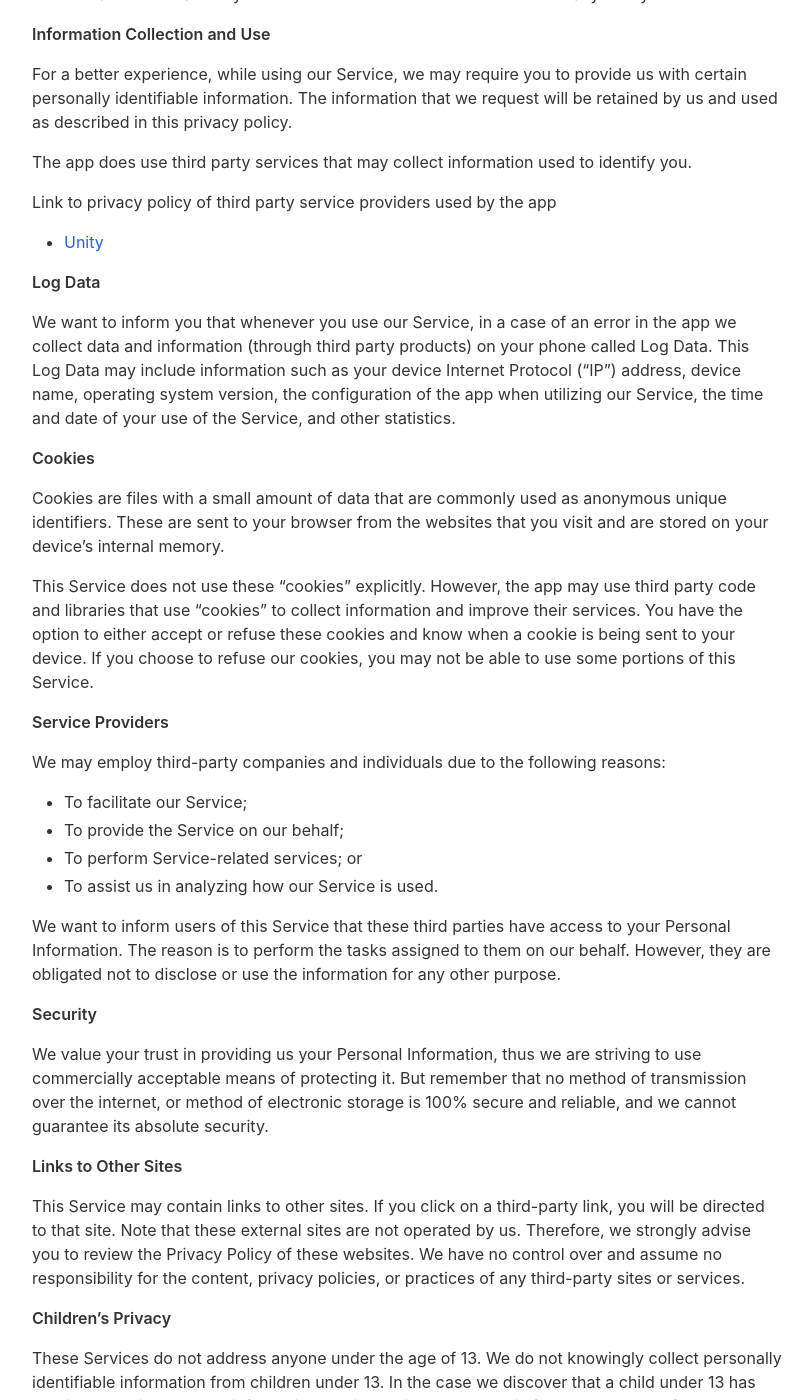
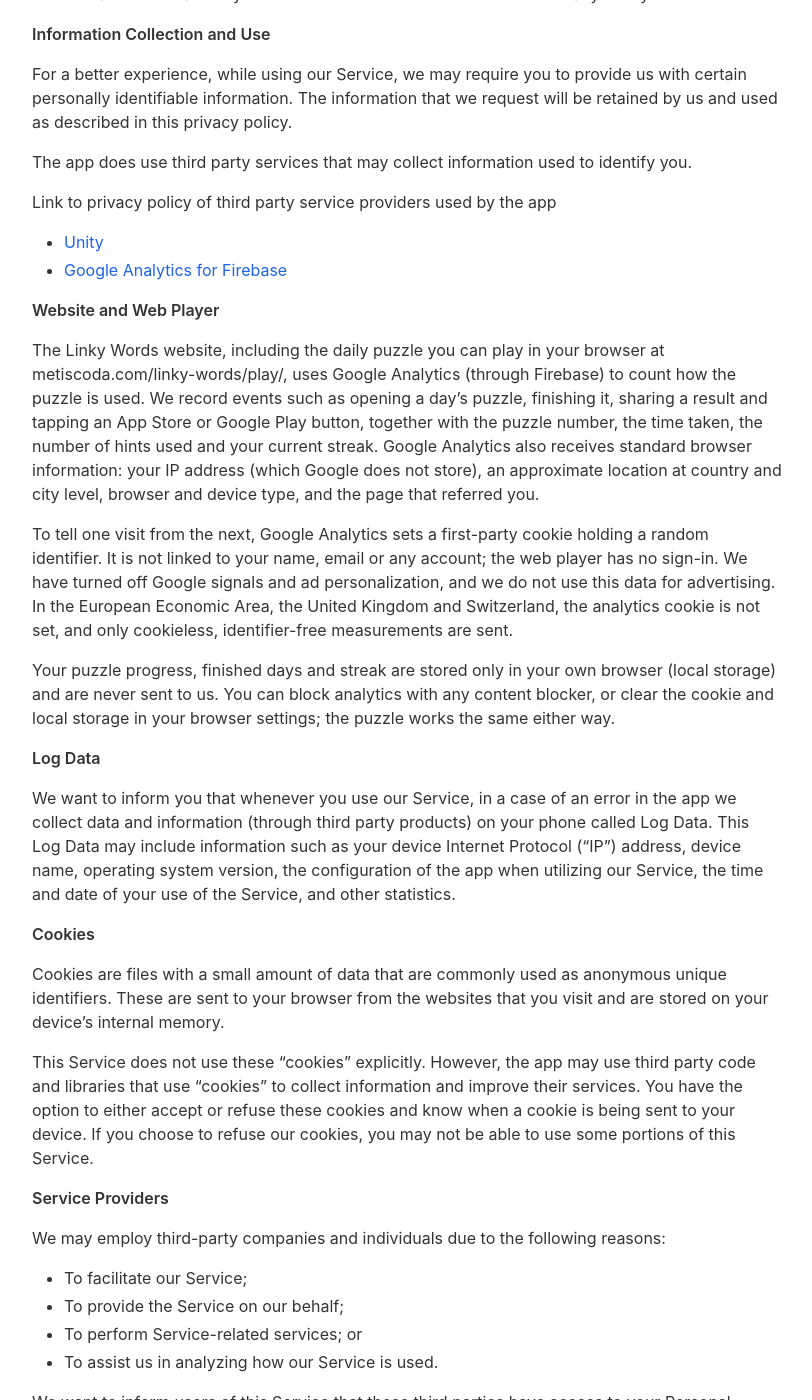
Before and after one commit to metiscoda/linky-words, a Jekyll site: the page built from _pages/privacypolicy.md, in a window 1280 px wide and 1400 px high, scrolled down 467 px. Shown: the whole window, without its empty margins (233-1045 px from the left). Built offline with Jekyll 4.4.1, drawn with Linux system fonts in a browser that asks for light colours; nearby versions of some CDN libraries; some of the changed text lies outside the part shown.

Commit message:
Measure the web daily and sell the app on what it adds
The player ran blind: no way to tell how many people opened a day,
finished one or tapped a store button, which is the whole test of whether
the web daily is worth continuing. play/analytics.js sends those four
events to GA4 (web_daily_open, web_day_complete, web_store_click,
web_share) through the Firebase web app. No ad storage or Google signals
anywhere, and in the EEA, UK and Switzerland, where there is no consent
banner, the analytics cookie is off too. If the script is blocked the game
plays the same, and a store tap never waits more than 0.7s for the event.

The pitch after a finished day promised "all 73 days", which a player
never sees, and a streak the web already keeps. It now sells what only
the app has: 390 more grids across Classic, Geography and Mythology for a
first-time player, and the 7pm reminder for anyone on a streak.

The App Store button carries Apple's campaign tokens, so web installs on
iOS show up in App Store Connect, split by ?src= like the Play referrer.
The privacy policy gains a section on the website and web player, and the
player's footer links to it.

Co-Authored-By: Claude Opus 5.5 (1M context) <noreply@anthropic.com>
Claude-Session: https://claude.ai/code/session_018sNThUJ2tMgqBVg4YmHE7C

```diff
--- a/_pages/privacypolicy.md
+++ b/_pages/privacypolicy.md
@@ -23,6 +23,15 @@ The app does use third party services that may collect information used to ident
 Link to privacy policy of third party service providers used by the app
 
 *   [Unity](https://unity3d.com/legal/privacy-policy)
+*   [Google Analytics for Firebase](https://firebase.google.com/support/privacy)
+
+**Website and Web Player**
+
+The Linky Words website, including the daily puzzle you can play in your browser at metiscoda.com/linky-words/play/, uses Google Analytics (through Firebase) to count how the puzzle is used. We record events such as opening a day's puzzle, finishing it, sharing a result and tapping an App Store or Google Play button, together with the puzzle number, the time taken, the number of hints used and your current streak. Google Analytics also receives standard browser information: your IP address (which Google does not store), an approximate location at country and city level, browser and device type, and the page that referred you.
+
+To tell one visit from the next, Google Analytics sets a first-party cookie holding a random identifier. It is not linked to your name, email or any account; the web player has no sign-in. We have turned off Google signals and ad personalization, and we do not use this data for advertising. In the European Economic Area, the United Kingdom and Switzerland, the analytics cookie is not set, and only cookieless, identifier-free measurements are sent.
+
+Your puzzle progress, finished days and streak are stored only in your own browser (local storage) and are never sent to us. You can block analytics with any content blocker, or clear the cookie and local storage in your browser settings; the puzzle works the same either way.
 
 **Log Data**
 
--- a/play/index.html
+++ b/play/index.html
@@ -66,7 +66,8 @@
     </div>
     <p class="streak" id="d-streak"></p>
     <div class="cta">
-      <p class="cta-line">Liked it? The app has all 73 days, keeps your streak, plays offline, and reminds you at 7pm.</p>
+      <h3 class="cta-title" id="cta-title">Want more?</h3>
+      <p class="cta-line" id="cta-line">The app has 390 more grids in Classic, Geography and Mythology, plus a new daily every morning. Free, and it plays offline.</p>
       <div class="controls">
         <button type="button" class="btn btn-store" id="btn-play">Google Play</button>
         <button type="button" class="btn btn-store" id="btn-appstore">App Store</button>
@@ -76,9 +77,11 @@
 
   <footer class="foot">
     <p class="muted small">Ten grids a day, every day. <span id="foot-note"></span></p>
+    <p class="muted small"><a href="/linky-words/privacypolicy/">Privacy</a></p>
   </footer>
 
 </main>
+<script src="analytics.js"></script>
 <script src="app.js"></script>
 </body>
 </html>
--- a/play/style.css
+++ b/play/style.css
@@ -300,7 +300,10 @@ body {
   border-top: 1px solid var(--tile-edge);
 }
 
+.cta-title { margin: 0 0 6px; font-size: 17px; }
 .cta-line { margin: 0; font-size: 15px; color: var(--ink-2); }
+.cta .controls { margin-top: 14px; }
+.foot a { color: inherit; }
 
 .foot { margin-top: 28px; text-align: center; }
 
```
Also changed, not shown: other parts of _pages/privacypolicy.md (+1 -1 lines), play/analytics.js (added, +66 -0 lines), play/app.js (+44 -4 lines).
